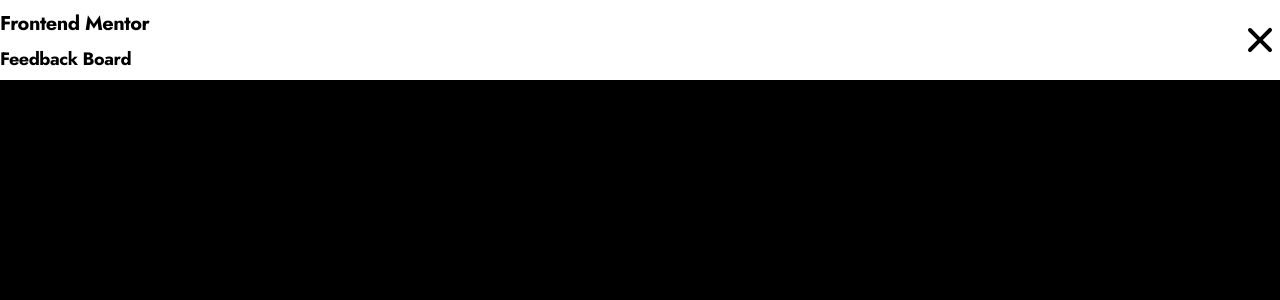
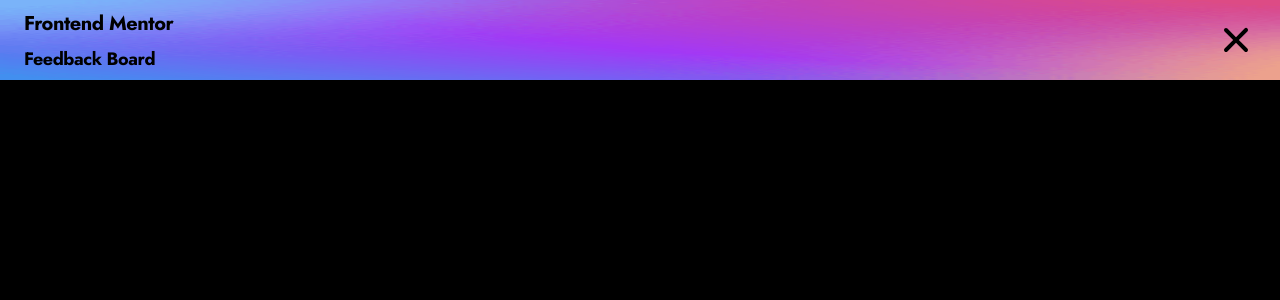
Before and after one commit to seano424/product-feedback-v2, a Next.js app: page / in a window 1280 px wide. Shown: the top 300 px of the page. Built offline with nearby package versions, Linux system fonts and the light colour scheme; what tailwindcss-debug-screens would draw is missing.

Commit message:
Adding background image to header

```diff
--- a/components/Header.tsx
+++ b/components/Header.tsx
@@ -1,11 +1,20 @@
 import { XIcon, MenuIcon } from '@heroicons/react/solid'
 import useShowMobileNav from 'hooks/useShowMobileNav'
+import Image from 'next/image'
 
 const Header = () => {
   const [showMobileNav, setShowMobileNav] = useShowMobileNav()
 
   return (
-    <div className="fixed flex h-20 w-full items-center justify-between bg-white">
+    <div className="fixed flex h-20 w-full">
+      <div className="fixed inset-0 h-20">
+        <Image
+          src="/images/background/tablet-header.png"
+          alt="background image"
+          layout="fill"
+        />
+      </div>
+      <div className="container z-20 flex w-full items-center justify-between">
         <div className="flex flex-col gap-2">
           <h2 className="h2">Frontend Mentor</h2>
           <h3 className="h3">Feedback Board</h3>
@@ -18,6 +27,7 @@ const Header = () => {
           )}
         </button>
       </div>
+    </div>
   )
 }
 
```
Lines whose indentation alone changed are shown as unchanged.
